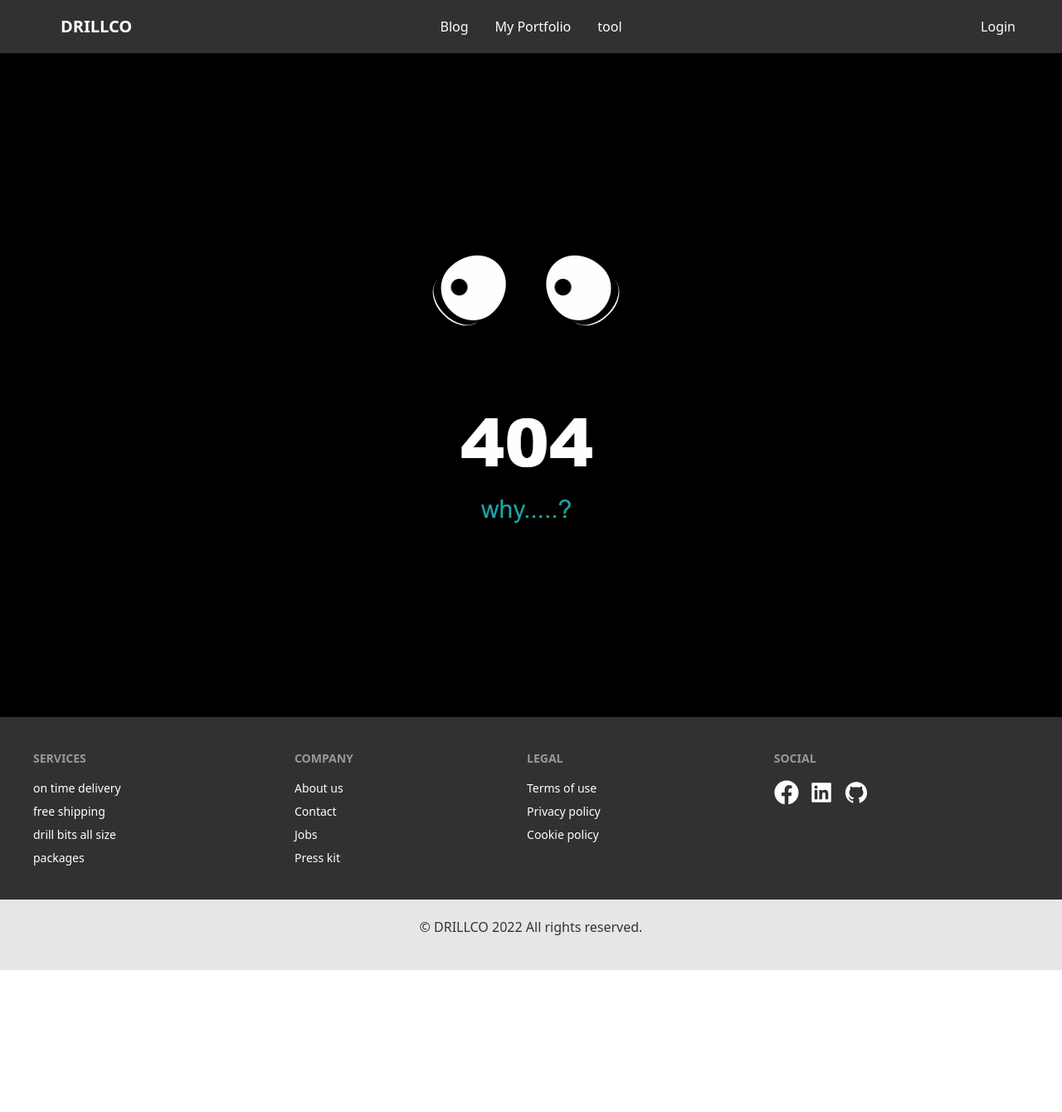
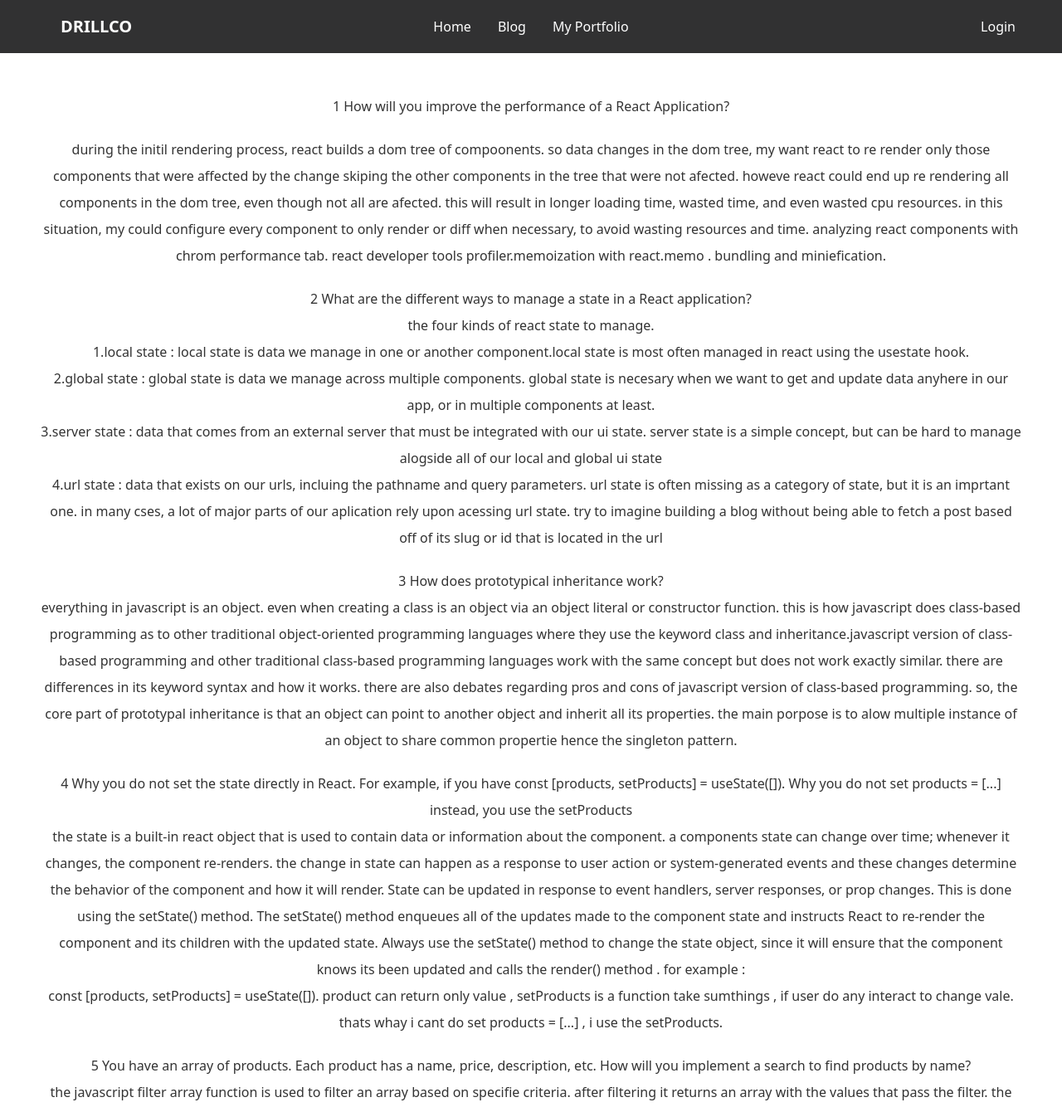
Before and after one commit to mehedi-imun/DRILLCO---A-drill-bit-manufacturer, a React (Create React App) app: page /blog in a window 1280 px wide. Shown: the top 1340 px of the page at 83% size. Before the commit the page ends 1169 px from the top, so only its background shows below. Built offline with nearby package versions, Linux system fonts and the light colour scheme; no server answers.

Commit message:
add blog page and portfolio page

```diff
--- a/src/App.js
+++ b/src/App.js
@@ -6,6 +6,7 @@ import RequireAdmin from './components/Pages/Authentications/RequireAdmin/Requir
 
 import RequireAuth from './components/Pages/Authentications/RequireAuth/RequireAuth';
 import Signup from './components/Pages/Authentications/SignUp/Signup';
+import Blog from './components/Pages/Blog/Blog';
 import AddProduct from './components/Pages/Dashboard/AddProduct';
 import Dashboard from './components/Pages/Dashboard/Dashboard';
 import MakeAdmin from './components/Pages/Dashboard/MakeAdmin';
@@ -29,6 +30,7 @@ function App() {
         <Route path='/' element={<Home></Home>}></Route>
         <Route path='/home' element={<Home></Home>}></Route>
         <Route path='/portfolio' element={<MyPortfolio/>}></Route>
+        <Route path='/blog' element={<Blog/>}></Route>
         <Route path='/purchase/:id' element={<RequireAuth><Purchase></Purchase></RequireAuth>}></Route>
         <Route path='/dashboard' element={<RequireAuth>
           <Dashboard/>
--- /dev/null
+++ b/src/components/Pages/Blog/Blog.js
@@ -0,0 +1,78 @@
+import React from 'react';
+
+const Blog = () => {
+
+    const code = `
+    const products = [
+        {name:'iphone', color:'red',price:50300},
+        {name:'samsung', color:'black',price:53000},
+        {name:'oppo', color:'gold',price:5000},
+        {name:'realme', color:'pink',price:5000},
+        {name:'iphone', color:'indigo',price:50030}
+    ];
+
+    const handleSearchProduct = (name)=>{
+        const myProduct = products.filter(mobiles => mobiles.name === name);
+        console.log(myProduct);
+
+    };
+    handleSearchProduct('iphone')
+
+    `
+
+
+    return (
+        <div className='px-12 mt-12 leading-8'>
+            <h3 className='mb-5'>1 How will you improve the performance of a React Application?</h3>
+            <p>
+                during the initil rendering process, react builds a dom tree of compoonents. so  data changes in the dom tree, my want react to re render only those components that were affected by the change  skiping the other components in the tree that were not afected.
+                howeve  react could end up re rendering all components in the dom tree, even though not all are afected. this will result in longer loading time, wasted time, and even wasted cpu resources.
+                in this situation, my could configure every component to only render or diff when necessary, to avoid wasting resources and time.
+                analyzing react components with chrom performance tab.
+                react developer tools profiler.memoization with react.memo . bundling and miniefication.
+            </p>
+            <h3 className='mt-5'>2 What are the different ways to manage a state in a React application?</h3>
+            <p>
+                the four kinds of react state to manage.
+                <p>1.local state : local state is data we manage in one or another component.local state is most often managed in react using the usestate hook.</p>
+                <p>2.global state : global state is data we manage across multiple components.
+                    global state is necesary when we want to get and update data anyhere in our app, or in multiple components at least.</p>
+                <p>3.server state : data that comes from an external server that must be integrated with our ui state.
+                    server state is a simple concept, but can be hard to manage alogside all of our local and global ui state</p>
+                <p>4.url state :  data that exists on our urls, incluing the pathname and query parameters.
+                    url state is often missing as a category of state, but it is an imprtant one.
+                    in many cses, a lot of major parts of our aplication rely upon acessing url state. try to imagine building a blog without being able to fetch a post based off of its slug or id that is located in the url</p>
+            </p>
+            <h3 className='mt-5'>3 How does prototypical inheritance work?</h3>
+            <p>everything in javascript is an object. even when creating a class is an object via an object literal or constructor function. this is how javascript does class-based programming as to other traditional object-oriented programming languages where they use the keyword class and inheritance.javascript version of class-based programming and other traditional class-based programming languages work with the same concept but does not work exactly similar. there are differences in its keyword syntax and how it works. there are also debates regarding pros and cons of javascript version of class-based programming.
+                so, the core part of prototypal inheritance is that an object can point to another object and inherit all its properties. the main porpose is to alow multiple instance of an object to share common propertie hence the singleton pattern.
+            </p>
+            <h3 className='mt-5'>4 Why you do not set the state directly in React. For example, if you have const [products, setProducts] = useState([]). Why you do not set products = [...] instead, you use the setProducts</h3>
+            <p> the state is a built-in react object that is used to contain data or information about the component. a components state can change over time; whenever it changes, the component re-renders. the change in state can happen as a response to user action or system-generated events and these changes determine the behavior of the component and how it will render. State can be updated in response to event handlers, server responses, or prop changes. This is done using the setState() method. The setState() method enqueues all of the updates made to the component state and instructs React to re-render the component and its children with the updated state.
+                Always use the setState() method to change the state object, since it will ensure that the component knows its been updated and calls the render() method .
+                for example :
+                <p>const [products, setProducts] = useState([]).
+                    product can return only value , setProducts is a function take sumthings , if user do any  interact to change vale. thats whay i cant   do  set products = [...] , i  use the setProducts.
+                </p>
+
+            </p>
+            <h3 className='mt-5'>5 You have an array of products. Each product has a name, price, description, etc. How will you implement a search to find products by name?</h3>
+            <p>
+                the javascript filter array function is used to filter an array based on specifie criteria. after filtering it returns an array with the values that pass the filter.
+                the javascript filter function iterates over the existing values in an array and returns the values that pass. the search criteria in the javascript filter function are passed using a callbackfn.
+                that why i use filter method for find product by name.
+                <h4 className=' text-secondary'>for example :</h4>  <p className=' text-secondary'>
+                    {code}
+                </p>
+
+
+            </p>
+            <h3 className='mt-5'>6 What is a unit test? Why should write unit tests?</h3>
+            <p>
+                unit testing is important because softaware developers sometimes try to saving time doing minimal unit testing and this is myth because inappropriate unit testing leads to high cost defect fixing during system testing integration testing and even beta testing after application is built. if proper unit testing is done in early development, then it saves time and money in the end.
+            </p>
+        </div>
+    );
+};
+
+export default Blog;
--- a/src/components/Pages/Purchase/Purchase.js
+++ b/src/components/Pages/Purchase/Purchase.js
@@ -75,13 +75,13 @@ const Purchase = () => {
                     <p className='text-2xl'>price : ${price} (per unit price) </p>
                     <div>
                         <p>Quantity:</p>
-                        <button onClick={() => handleMinusQuantity()} ><AiOutlineMinus /></button>
+                        <button className={error === 'min'? 'btn btn-xs btn-secondary btn-disabled':'btn btn-xs btn-secondary'} onClick={() => handleMinusQuantity()} ><AiOutlineMinus /></button>
                         <span className=' mx-2'>{quantity}</span>
-                        <button className='mt-2' onClick={() => handlePlusQuantity()}><AiOutlinePlus /></button>
+                        <button className={error === 'available'? 'available btn-disabled': 'mt-2 btn btn-xs btn-secondary'} onClick={() => handlePlusQuantity()}><AiOutlinePlus /></button>
                         <p className='mx-2 inline-block '>({availableQuantity} Pieces available) </p>
 
                     </div>
-                    <div className="card-actions ">
+                    <div className="card-actions mt-5 ">
                         <label onClick={() => handleSetProductModal()} htmlFor="purchase-modal" className="btn brn-secondary">checkout</label>
 
                     </div>
--- a/src/components/Shared/Header/Header.js
+++ b/src/components/Shared/Header/Header.js
@@ -10,7 +10,7 @@ const Header = () => {
     const userImg = user?.photoURL;
     const name = user?.displayName?.slice(0, 1);
 
-    if (loading ) {
+    if (loading) {
         return <Loading></Loading>
     }
     return (
@@ -22,9 +22,10 @@ const Header = () => {
                             <svg xmlns="http://www.w3.org/2000/svg" className="h-5 w-5 text-white" fill="none" viewBox="0 0 24 24" stroke="currentColor"><path strokeLinecap="round" strokeLinejoin="round" strokeWidth="2" d="M4 6h16M4 12h8m-8 6h16" /></svg>
                         </label>
                         <ul tabIndex="0" className="menu menu-compact dropdown-content mt-3 p-2 shadow bg-base-100 rounded-box w-52">
-                            <li><Link to='/'>Blog</Link></li>
+                            <li><Link to="/home">Home</Link></li>
+                            <li><Link to='/blog'>Blog</Link></li>
                             <li> <Link to='/portfolio' className="justify-between"> My Portfolio </Link></li>
-                            <li><Link to='/' >tools</Link></li>
+
                             {user ? <div className="dropdown dropdown-end">
                                 <label tabIndex="0" className="btn btn-ghost btn-circle avatar">
                                     <div className="w-25 rounded-full">
@@ -48,9 +49,10 @@ const Header = () => {
                 </div>
                 <div className="navbar-center hidden lg:flex">
                     <ul className="menu menu-horizontal p-0 text-white">
-                        <li><Link to="/">Blog</Link></li>
+
+                        <li><Link to="/home">Home</Link></li>
+                        <li><Link to="/blog">Blog</Link></li>
                         <li ><Link className='' to='/portfolio'>My Portfolio</Link></li>
-                        <li><Link to='/'>tool</Link></li>
                     </ul>
 
                 </div>
--- a/src/firebase.init.js
+++ b/src/firebase.init.js
@@ -7,12 +7,12 @@ import { getAuth } from "firebase/auth";
 
 // Your web app's Firebase configuration
 const firebaseConfig = {
-  apiKey: "AIzaSyBgal6g6xj5VhSSQfqnxjsfO1uU0DkmtjY",
-  authDomain: "drillco-87862.firebaseapp.com",
-  projectId: "drillco-87862",
-  storageBucket: "drillco-87862.appspot.com",
-  messagingSenderId: "27158206009",
-  appId: "1:27158206009:web:2c22a7f46ce60745429fe8"
+  apiKey:process.env.REACT_APP_APIKEY,
+  authDomain:process.env.REACT_APP_AUTHDOMAIN,
+  projectId:process.env.REACT_APP_PROJECTID,
+  storageBucket:process.env.REACT_APP_STORAGEBUCKET,
+  messagingSenderId:process.env.REACT_APP_MESSAGINGSENDERID,
+  appId:process.env.REACT_APP_APPID,
 };
 
 // Initialize Firebase
```
